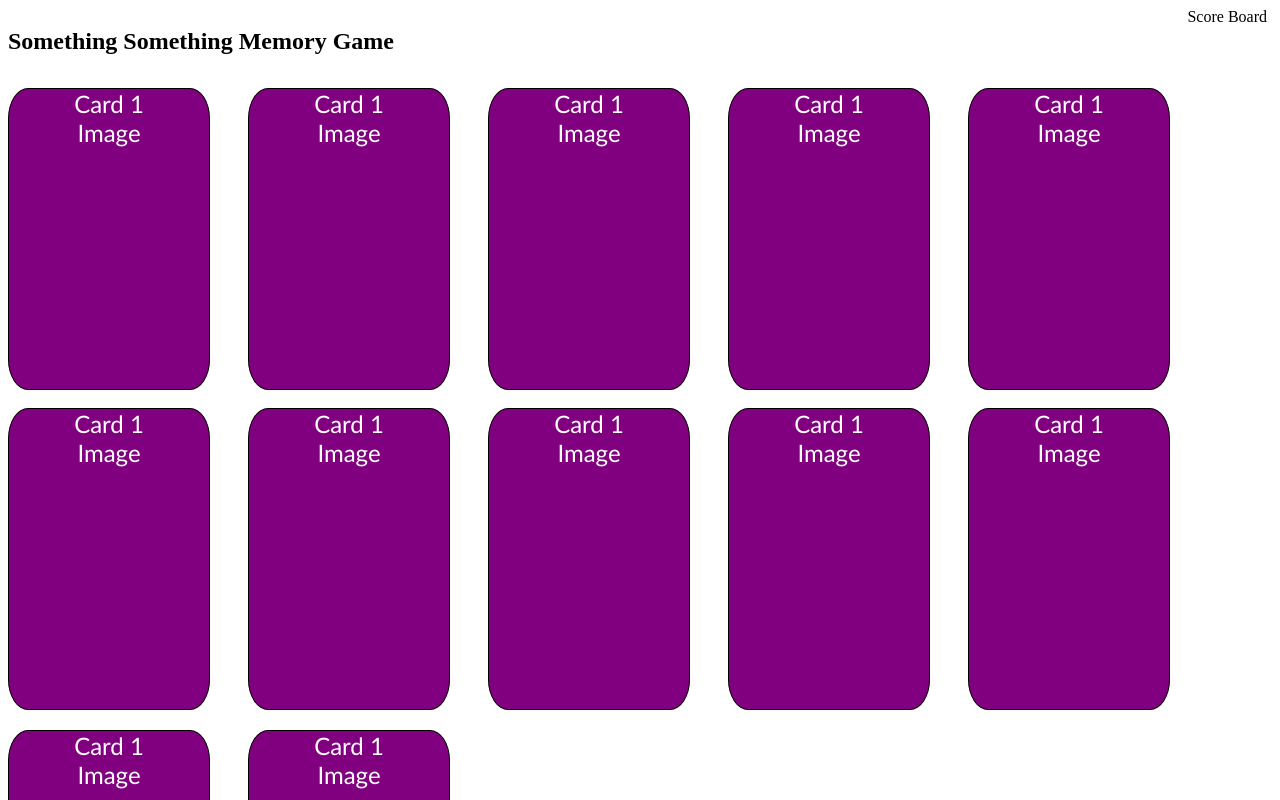
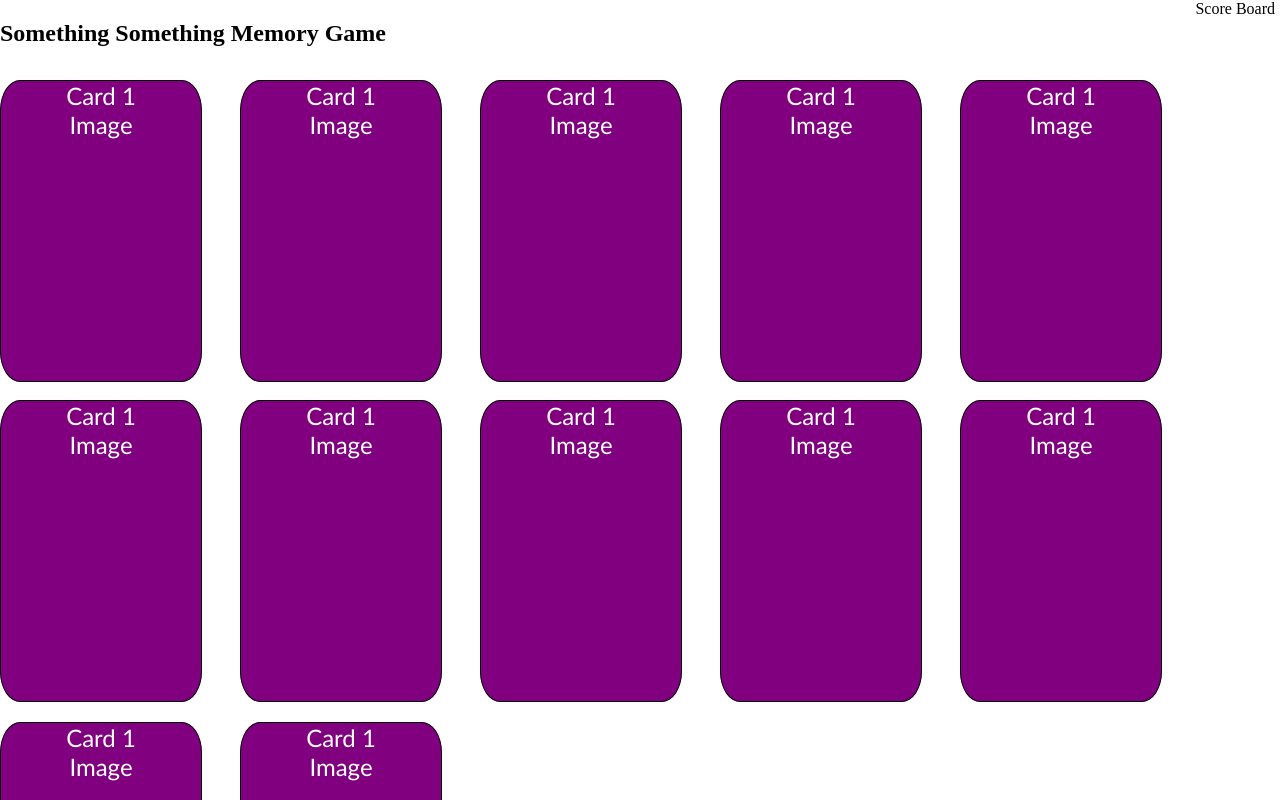
Before and after one commit to lxpan/solar-memory-game, a React (Create React App) app: page / in a window 1280 px wide. Shown: the top 800 px of the page. Built offline with nearby package versions, Linux system fonts and the light colour scheme.

Commit message:
Standardise body css in App

```diff
--- a/src/App.css
+++ b/src/App.css
@@ -1,5 +1,12 @@
+body {
+    padding: 0;
+    margin: 0;
+    box-sizing: border-box;
+}
+
 .app-container {
-    width: 100%;
+    width: 100vw;
+    height: 100vh;
     display: grid;
     grid-template-rows: 10vh 60vh;
 }
```
